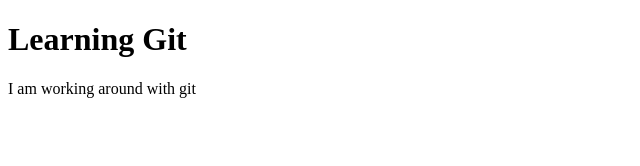
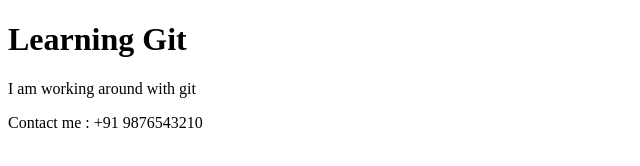
Before and after one commit to iamaswinsudheer/sampleRepo, a plain HTML site: page index.html in a window 1280 px wide. Shown: the whole page, without its empty margins (0-640 px from the left). Drawn offline with Linux system fonts and the light colour scheme.

Commit message:
added contact info

```diff
--- a/index.html
+++ b/index.html
@@ -8,5 +8,6 @@
 <body>
     <h1>Learning Git</h1>
     <p>I am working around with git</p>
+    <p>Contact me : +91 9876543210</p>
 </body>
 </html>
```
